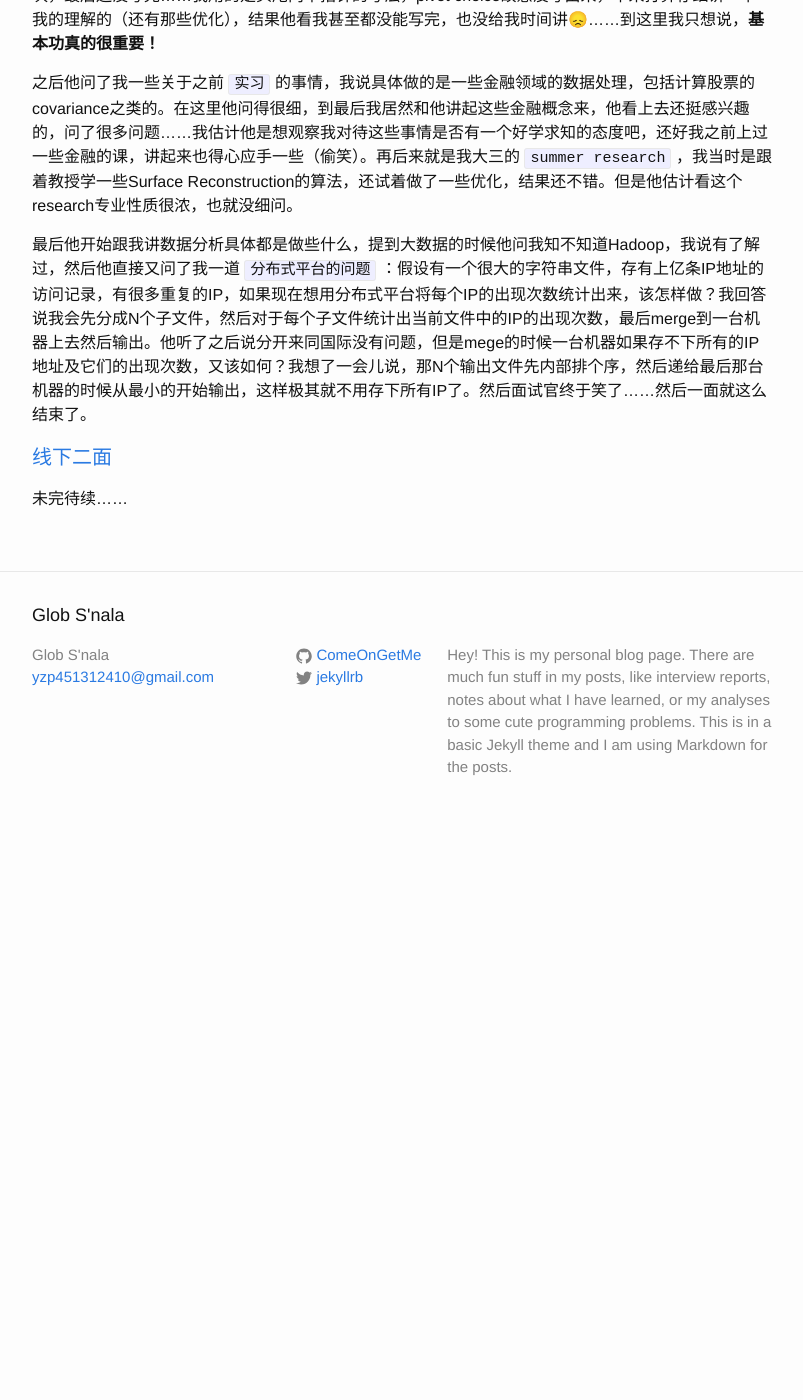
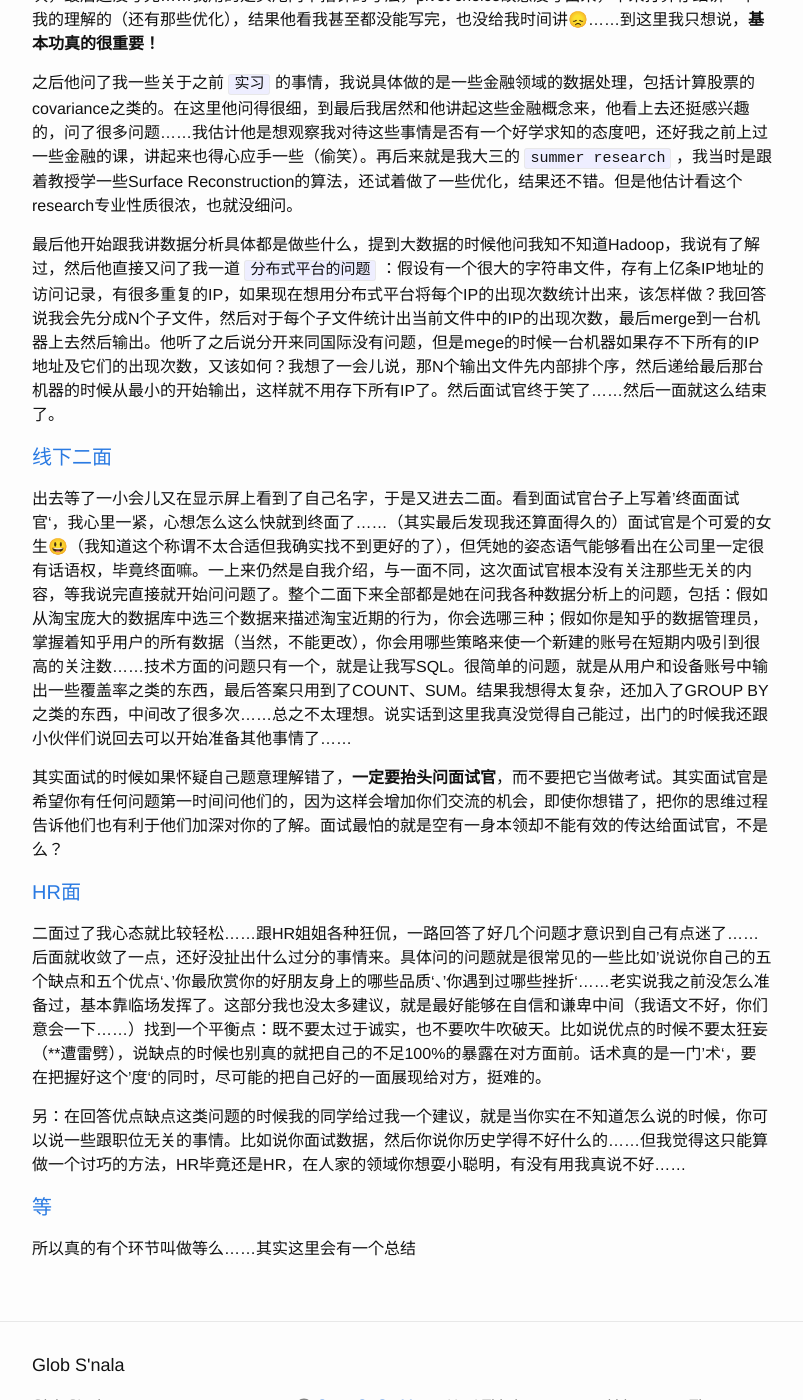
Before and after one commit to ComeOnGetMe/ComeOnGetMe.github.io, a Jekyll site: the page built from _posts/2015-05-09-welcome-to-my-blog.markdown, in a window 1280 px wide and 1400 px high, scrolled down 1119 px. Shown: the whole window, without its empty margins (238-1041 px from the left). Built offline with Jekyll 4.4.1, drawn with Linux system fonts in a browser that asks for light colours; before the commit the page ends 1958 px from its top, so only the background shows below that; some of the changed text lies outside the part shown.

Commit message:
alibaba updated

```diff
--- a/_config.yml
+++ b/_config.yml
@@ -4,8 +4,7 @@ email: yzp451312410@gmail.com
 description: > # this means to ignore newlines until "baseurl:"
   Hey! This is my personal blog page. There are much fun stuff in my posts,
   like interview reports, notes about what I have learned, or my analyses
-  to some cute programming problems. This is in a basic Jekyll theme and I am
-  using Markdown for the posts.
+  to some cute programming problems.
 
 baseurl: "" # the subpath of your site, e.g. /blog/
 url: "ComeOnGetMe.github.io" # the base hostname & protocol for your site
--- a/_posts/2015-05-09-welcome-to-my-blog.markdown
+++ b/_posts/2015-05-09-welcome-to-my-blog.markdown
@@ -12,7 +12,7 @@ categories: jekyll update
 找内推 -> 内推面试（电话）-> 笔试（内推没过）-> 线下面试 -> 等
 
 #### [回到正题][null-link]
-先说内推。我申请的是数据研发工程师，跟大多数人一样抱了一位内部的大腿；但是一面的时候面试官直接跟我说建议先去**读个研** ，有关项目和技术的问题一个都没问，面试就这么结束了……事后我结合小伙伴们的内推面试分析了一下，感觉还是因为内推的要求比较高，面试官问的都是一些很直接的问题，会更专注于你的工作能力而不是你的潜力；而我首先专业不对口，然后我也没有相关项目经验，又不是很熟悉Java/C++，所以面试官就还是把我扔回校招让他们去慢慢鉴定了……我当时又问了面试官这个情况能不能帮我转到那些偏研究性质的工作去，得到的结论是本科的学历又不太够，所以直接就跟我说还是去读个研。内推就酱……
+先说内推。我申请的是数据研发工程师，跟大多数人一样抱了一位内部的大腿；但是一面的时候面试官直接跟我说建议先去**读个研** ，有关项目和技术的问题一个都没问，面试就这么结束了……事后我结合小伙伴们的内推面试分析了一下，感觉还是因为内推的要求比较高，面试官问的都是一些很直接的问题，会更专注于你的工作能力而不是你的潜力；而我首先专业不对口，然后我也没有相关项目经验，又不是很熟悉Java/C++，所以面试官就还是把我扔回校招让他们去慢慢鉴定了……我当时又问了面试官这个情况能不能帮我转到那些偏研究性质的工作去，得到的结论是本科的学历又不太够，所以直接就跟我说还是去读个研。教训就是，**申请职位之前一定要调查清楚，明确自己的位置！**内推就酱……
 
 #### [校招笔试][null-link]
 我还是申请的数据研发工程师，线上笔试涉及到保密的问题不方便细说，我只能说考得覆盖面真的很广，概率、计算机结构、数据结构、数据库、Java、C++、SQL、TCP……知识点会考的比较深。
@@ -24,11 +24,20 @@ categories: jekyll update
 
 之后他问了我一些关于之前 `实习` 的事情，我说具体做的是一些金融领域的数据处理，包括计算股票的covariance之类的。在这里他问得很细，到最后我居然和他讲起这些金融概念来，他看上去还挺感兴趣的，问了很多问题……我估计他是想观察我对待这些事情是否有一个好学求知的态度吧，还好我之前上过一些金融的课，讲起来也得心应手一些（偷笑）。再后来就是我大三的 `summer research` ，我当时是跟着教授学一些Surface Reconstruction的算法，还试着做了一些优化，结果还不错。但是他估计看这个research专业性质很浓，也就没细问。
 
-最后他开始跟我讲数据分析具体都是做些什么，提到大数据的时候他问我知不知道Hadoop，我说有了解过，然后他直接又问了我一道 `分布式平台的问题` ：假设有一个很大的字符串文件，存有上亿条IP地址的访问记录，有很多重复的IP，如果现在想用分布式平台将每个IP的出现次数统计出来，该怎样做？我回答说我会先分成N个子文件，然后对于每个子文件统计出当前文件中的IP的出现次数，最后merge到一台机器上去然后输出。他听了之后说分开来同国际没有问题，但是mege的时候一台机器如果存不下所有的IP地址及它们的出现次数，又该如何？我想了一会儿说，那N个输出文件先内部排个序，然后递给最后那台机器的时候从最小的开始输出，这样极其就不用存下所有IP了。然后面试官终于笑了……然后一面就这么结束了。
+最后他开始跟我讲数据分析具体都是做些什么，提到大数据的时候他问我知不知道Hadoop，我说有了解过，然后他直接又问了我一道 `分布式平台的问题` ：假设有一个很大的字符串文件，存有上亿条IP地址的访问记录，有很多重复的IP，如果现在想用分布式平台将每个IP的出现次数统计出来，该怎样做？我回答说我会先分成N个子文件，然后对于每个子文件统计出当前文件中的IP的出现次数，最后merge到一台机器上去然后输出。他听了之后说分开来同国际没有问题，但是mege的时候一台机器如果存不下所有的IP地址及它们的出现次数，又该如何？我想了一会儿说，那N个输出文件先内部排个序，然后递给最后那台机器的时候从最小的开始输出，这样就不用存下所有IP了。然后面试官终于笑了……然后一面就这么结束了。
 
 ####[线下二面][null-link]
-未完待续……
+出去等了一小会儿又在显示屏上看到了自己名字，于是又进去二面。看到面试官台子上写着’终面面试官‘，我心里一紧，心想怎么这么快就到终面了……（其实最后发现我还算面得久的）面试官是个可爱的女生😃（我知道这个称谓不太合适但我确实找不到更好的了），但凭她的姿态语气能够看出在公司里一定很有话语权，毕竟终面嘛。一上来仍然是自我介绍，与一面不同，这次面试官根本没有关注那些无关的内容，等我说完直接就开始问问题了。整个二面下来全部都是她在问我各种数据分析上的问题，包括：假如从淘宝庞大的数据库中选三个数据来描述淘宝近期的行为，你会选哪三种；假如你是知乎的数据管理员，掌握着知乎用户的所有数据（当然，不能更改），你会用哪些策略来使一个新建的账号在短期内吸引到很高的关注数……技术方面的问题只有一个，就是让我写SQL。很简单的问题，就是从用户和设备账号中输出一些覆盖率之类的东西，最后答案只用到了COUNT、SUM。结果我想得太复杂，还加入了GROUP BY之类的东西，中间改了很多次……总之不太理想。说实话到这里我真没觉得自己能过，出门的时候我还跟小伙伴们说回去可以开始准备其他事情了……
 
+其实面试的时候如果怀疑自己题意理解错了，**一定要抬头问面试官**，而不要把它当做考试。其实面试官是希望你有任何问题第一时间问他们的，因为这样会增加你们交流的机会，即使你想错了，把你的思维过程告诉他们也有利于他们加深对你的了解。面试最怕的就是空有一身本领却不能有效的传达给面试官，不是么？
+
+####[HR面][null-link]
+二面过了我心态就比较轻松……跟HR姐姐各种狂侃，一路回答了好几个问题才意识到自己有点迷了……后面就收敛了一点，还好没扯出什么过分的事情来。具体问的问题就是很常见的一些比如’说说你自己的五个缺点和五个优点‘、’你最欣赏你的好朋友身上的哪些品质‘、’你遇到过哪些挫折‘……老实说我之前没怎么准备过，基本靠临场发挥了。这部分我也没太多建议，就是最好能够在自信和谦卑中间（我语文不好，你们意会一下……）找到一个平衡点：既不要太过于诚实，也不要吹牛吹破天。比如说优点的时候不要太狂妄（**遭雷劈），说缺点的时候也别真的就把自己的不足100%的暴露在对方面前。话术真的是一门’术‘，要在把握好这个’度‘的同时，尽可能的把自己好的一面展现给对方，挺难的。
+
+另：在回答优点缺点这类问题的时候我的同学给过我一个建议，就是当你实在不知道怎么说的时候，你可以说一些跟职位无关的事情。比如说你面试数据，然后你说你历史学得不好什么的……但我觉得这只能算做一个讨巧的方法，HR毕竟还是HR，在人家的领域你想耍小聪明，有没有用我真说不好……
+
+####[等][null-link]
+所以真的有个环节叫做等么……其实这里会有一个总结
 
 [vincent]: https://github.com/grayy921013
 [wc]: https://github.com/wcyz666
--- a/_posts/2015-5-15-Google-Code-Jam-1c2.markdown
+++ b/_posts/2015-5-15-Google-Code-Jam-1c2.markdown
@@ -96,7 +96,9 @@ In Case #5, the monkey could in theory type "ROSENCRANTZ" up to nine times, but
 
 先说**期望**。我在答案中看到了有人用 Trie 遍历了所有keyboard输出的情况，据说也不慢（S < 100），但未免太麻烦。其实我们只需要先求出按 L 个键能够按出 target 的概率，再乘以它在 S 个键中能够出现的位置个数就可以了，即 E = P(L) * (S - L + 1) 。这样不用把重叠的情况单拿出来讨论，具体的理论依据在官方的[解析][analysis]中有提到。至于P(L) 的求法，只需要按字母在 target 中的顺序把它在keyboard中的出现频率乘起来就可以了。
 
-再说**最大值**。这里我引入了一个 *Effective Length* 的概念。比如说单词 ABABA，根据重叠的计数方式其实在第一个单词之后我只需要在后面加一个 BA ，整个单词就可以算作出现了两次（'AB'ABABA）这里我们就定义它的 eff_len 为2。具体求的过程中可以直接用暴力的方法，对每个字符判断一下以它开始的部分是否和它前面的部分一样，O(L^2)因为 L 并不大，这个算法还是很快可以得出结果。另：[KMP][KMP]可以在线性时间内算出结果。代码如下：
+再说**最大值**。这里我引入了一个 *Effective Length* 的概念。比如说对于单词 ABA，根据重叠的计数方式其实在第一个单词之后我们只需要在后面再加一个 BA ，整个单词就可以算作出现了两次（ABABA中有两个 ABA）这种情况就定义它的 effective length 为2。具体求的过程中可以直接用暴力的方法，对每个字符判断一下以它开始的子串是否等于它前面的那部分子串，复杂度为 O(L^2)，因为 L 并不大，这个算法还是很快可以得出结果。另：[KMP][KMP]可以在线性时间内算出结果。
+
+AC代码如下：
 
 ####[Python][null-link]
 {% highlight python %}
```
